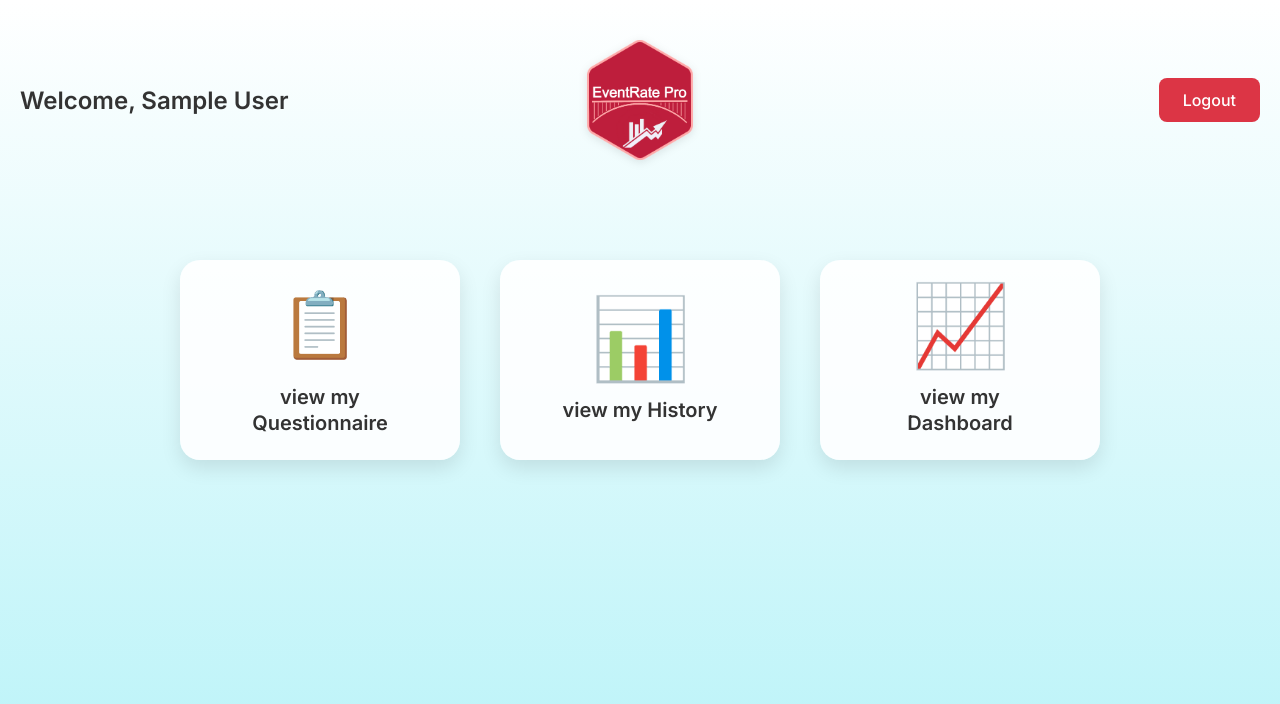
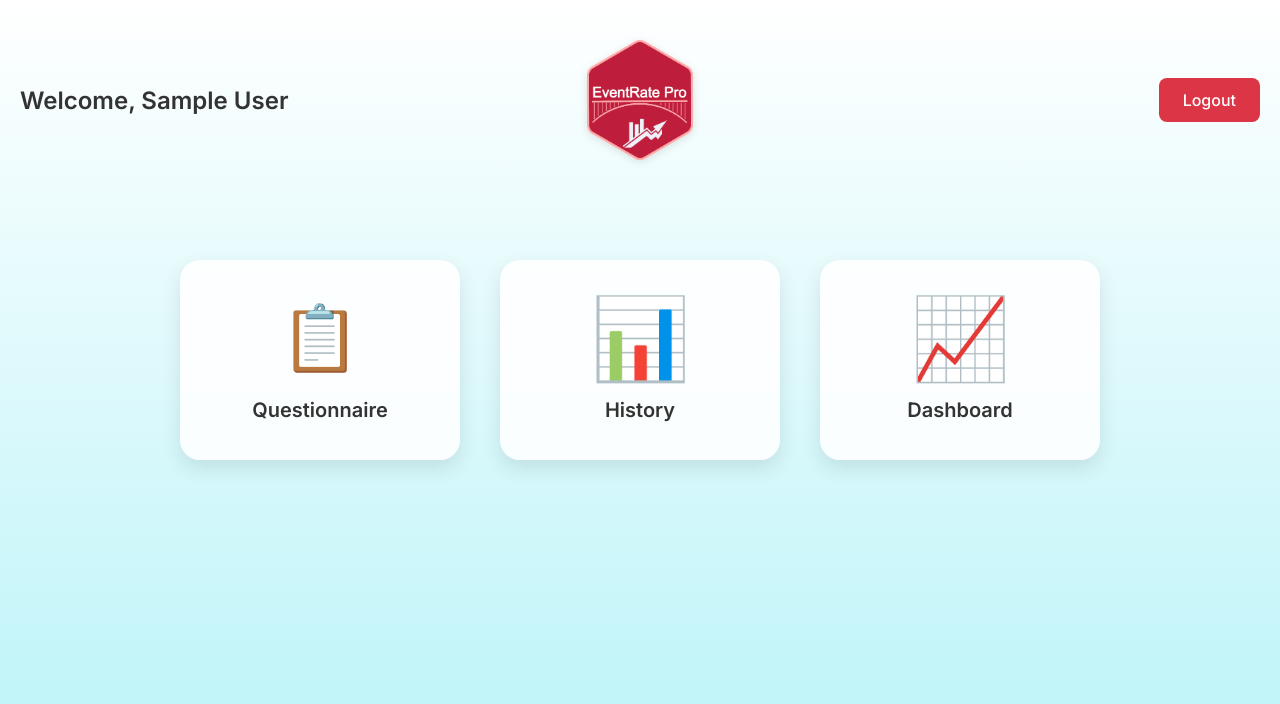
Before and after one commit to IamRayen/Flask-Real-time-Rating, a React (Create React App) app in the folder frontend/eventratepro/: page /account-overview in a window 1280 px wide. Shown: the top 704 px of the page. Built offline with nearby package versions, Linux system fonts and the light colour scheme; no server answers; sample sign-in values are in the browser's storage; what chartjs-plugin-datalabels would draw is missing.

Commit message:
UI fix & Adjustments

```diff
--- a/frontend/eventratepro/src/components/AccountOverview.js
+++ b/frontend/eventratepro/src/components/AccountOverview.js
@@ -46,25 +46,17 @@ function AccountOverview() {
       <div className="action-cards-container">
         <div className="action-card" onClick={handleViewQuestionnaire}>
           <div className="card-icon questionnaire-icon">📋</div>
-          <h3>
-            view my
-            <br />
-            Questionnaire
-          </h3>
+          <h3>Questionnaire</h3>
         </div>
 
         <div className="action-card" onClick={handleViewHistory}>
           <div className="card-icon history-icon">📊</div>
-          <h3>view my History</h3>
+          <h3>History</h3>
         </div>
 
         <div className="action-card" onClick={handleViewDashboard}>
           <div className="card-icon dashboard-icon">📈</div>
-          <h3>
-            view my
-            <br />
-            Dashboard
-          </h3>
+          <h3>Dashboard</h3>
         </div>
       </div>
     </div>
--- a/frontend/eventratepro/src/components/SelectionDashboard.css
+++ b/frontend/eventratepro/src/components/SelectionDashboard.css
@@ -144,6 +144,62 @@
   }
 }
 
+/* Go to Questionnaires button styling */
+.create-questionnaire-btn {
+  display: block;
+  margin: 20px auto 0;
+  width: 320px;
+  height: 60px;
+  background: #8af6ff;
+  color: black;
+  border: none;
+  border-radius: 30px;
+  font-size: 1.2rem;
+  font-family: Inter;
+  font-weight: 600;
+  cursor: pointer;
+  transition: background 0.3s, transform 0.2s;
+}
+
+.create-questionnaire-btn:hover {
+  background: #6be0eb;
+  transform: translateY(-2px);
+}
+
+/* No events found container styling */
+.dashboard-content > div {
+  display: flex;
+  flex-direction: column;
+  align-items: center;
+  text-align: center;
+  padding: 40px 20px;
+}
+
+.dashboard-content > div > p {
+  font-size: 1.1rem;
+  color: #666;
+  margin-bottom: 0;
+  font-family: Inter;
+}
+
+/* Responsive design for button */
+@media (max-width: 768px) {
+  .create-questionnaire-btn {
+    width: 280px;
+    height: 55px;
+    font-size: 1.1rem;
+  }
+}
+
+@media (max-width: 480px) {
+  .create-questionnaire-btn {
+    width: 100%;
+    max-width: 260px;
+    height: 50px;
+    font-size: 1rem;
+  }
+}
+
 /* Large screen styles */
 @media (min-width: 1200px) {
   .event-list {
--- a/frontend/eventratepro/src/components/SelectionDashboard.js
+++ b/frontend/eventratepro/src/components/SelectionDashboard.js
@@ -57,10 +57,10 @@ function SelectionDashboard() {
           <div>
             <p>No pending or running events found.</p>
             <button
-              onClick={() => navigate("/dashboard/default")}
-              className="go-to-dashboard-btn"
+              onClick={() => navigate("/questionnaire")}
+              className="create-questionnaire-btn"
             >
-              Go to Dashboard anyway
+              Go to Questionnaires
             </button>
           </div>
         ) : (
```
